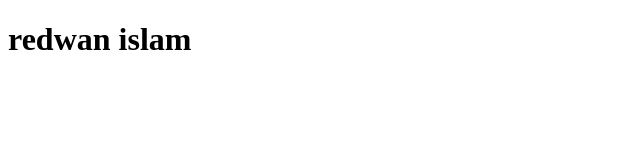
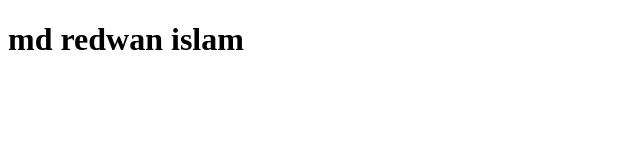
Before and after one commit to mdredwan47/practice5, a plain HTML site: page index.html in a window 1280 px wide. Shown: the whole page, without its empty margins (0-640 px from the left). Drawn offline with Linux system fonts and the light colour scheme.

Commit message:
new update

```diff
--- a/index.html
+++ b/index.html
@@ -6,6 +6,6 @@
     <title>Document</title>
 </head>
 <body>
-    <h1>redwan islam</h1>
+    <h1>md redwan islam</h1>
 </body>
 </html>
```
